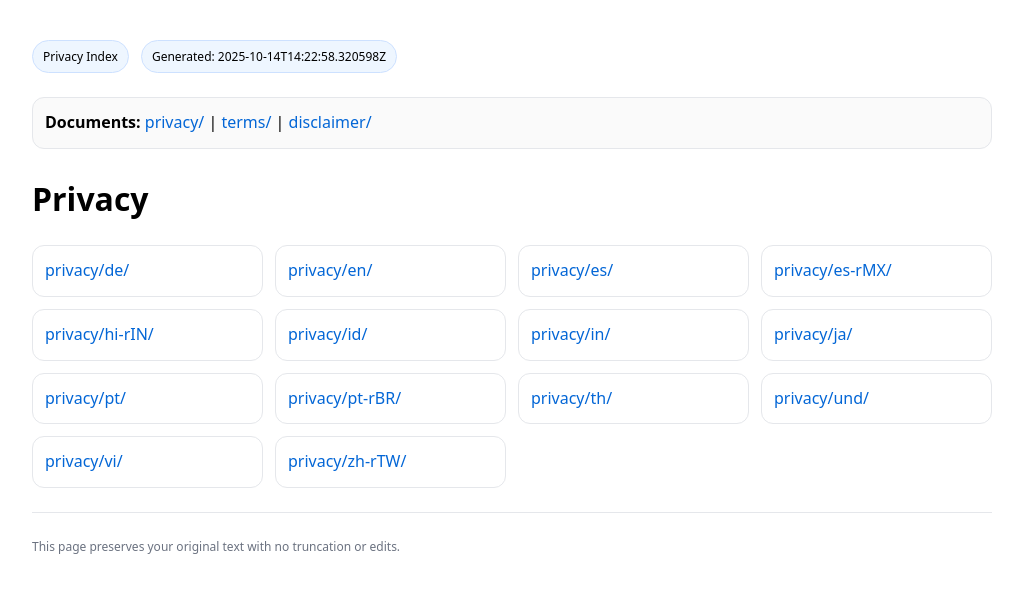
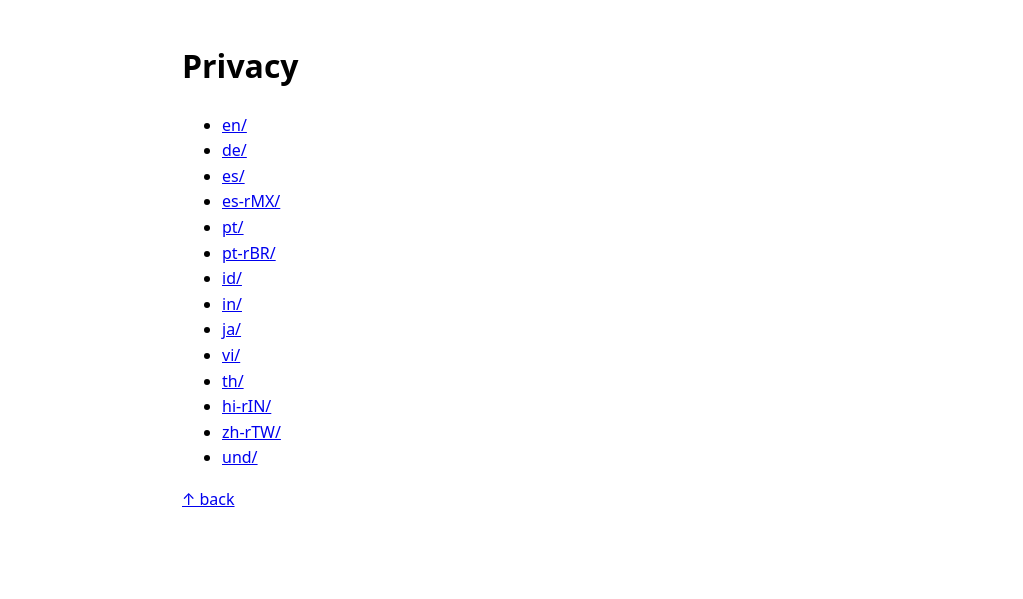
Before and after one commit to tjeowls116-creator/policy-site, a plain HTML site: page privacy/index.html in a window 1280 px wide. Shown: the whole page, without its empty margins (8-1031 px from the left). Drawn offline with Linux system fonts and the light colour scheme.

Commit message:
Add files via upload

```diff
--- a/privacy/index.html
+++ b/privacy/index.html
@@ -1,31 +1,23 @@
 <!doctype html>
-<html lang="en">
-<head>
-<meta charset="utf-8"/>
-<meta name="viewport" content="width=device-width, initial-scale=1"/>
-<title>Privacy Index</title>
-<style>
-body{font-family: system-ui, -apple-system, Segoe UI, Roboto, Helvetica, Arial, 'Apple SD Gothic Neo', 'Noto Sans KR', sans-serif; line-height:1.6; margin:40px; max-width: 960px}
-code,pre{background:#f6f8fa;border-radius:8px;padding:12px;overflow:auto}
-pre{white-space:pre-wrap;word-break:break-word}
-a{text-decoration:none;color:#0366d6}
-.header{display:flex;gap:12px;flex-wrap:wrap;margin-bottom:24px}
-.badge{background:#eef6ff;border:1px solid #cde1ff;border-radius:999px;padding:6px 10px;font-size:12px}
-.nav{margin-bottom:24px;padding:12px;border:1px solid #e5e7eb;border-radius:12px;background:#fafafa}
-hr{border:none;border-top:1px solid #e5e7eb;margin:24px 0}
-.small{color:#6b7280;font-size:12px}
-.langgrid{display:grid;grid-template-columns:repeat(auto-fill,minmax(220px,1fr));gap:12px}
-.card{border:1px solid #e5e7eb;border-radius:12px;padding:12px;background:#fff}
-</style>
-</head>
-<body>
-<div class="header">
-<span class="badge">Privacy Index</span>
-<span class="badge">Generated: 2025-10-14T14:22:58.320598Z</span>
-</div>
-<div class="nav"><strong>Documents:</strong> <a href="/privacy/">privacy/</a> | <a href="/terms/">terms/</a> | <a href="/disclaimer/">disclaimer/</a></div>
-<h1>Privacy</h1><div class='langgrid'><div class="card"><a href="/privacy/de/">privacy/de/</a></div><div class="card"><a href="/privacy/en/">privacy/en/</a></div><div class="card"><a href="/privacy/es/">privacy/es/</a></div><div class="card"><a href="/privacy/es-rMX/">privacy/es-rMX/</a></div><div class="card"><a href="/privacy/hi-rIN/">privacy/hi-rIN/</a></div><div class="card"><a href="/privacy/id/">privacy/id/</a></div><div class="card"><a href="/privacy/in/">privacy/in/</a></div><div class="card"><a href="/privacy/ja/">privacy/ja/</a></div><div class="card"><a href="/privacy/pt/">privacy/pt/</a></div><div class="card"><a href="/privacy/pt-rBR/">privacy/pt-rBR/</a></div><div class="card"><a href="/privacy/th/">privacy/th/</a></div><div class="card"><a href="/privacy/und/">privacy/und/</a></div><div class="card"><a href="/privacy/vi/">privacy/vi/</a></div><div class="card"><a href="/privacy/zh-rTW/">privacy/zh-rTW/</a></div></div>
-<hr/>
-<div class="small">This page preserves your original text with no truncation or edits.</div>
-</body>
-</html>
+<meta charset="utf-8">
+<meta name="viewport" content="width=device-width,initial-scale=1">
+<title>Privacy Documents</title>
+<style>body{font-family:system-ui,-apple-system,Segoe UI,Roboto,Helvetica,Arial,sans-serif;max-width:900px;margin:40px auto;padding:0 16px;line-height:1.6}</style>
+<h1>Privacy</h1>
+<ul>
+<li><a href="./en/">en/</a></li>
+<li><a href="./de/">de/</a></li>
+<li><a href="./es/">es/</a></li>
+<li><a href="./es-rMX/">es-rMX/</a></li>
+<li><a href="./pt/">pt/</a></li>
+<li><a href="./pt-rBR/">pt-rBR/</a></li>
+<li><a href="./id/">id/</a></li>
+<li><a href="./in/">in/</a></li>
+<li><a href="./ja/">ja/</a></li>
+<li><a href="./vi/">vi/</a></li>
+<li><a href="./th/">th/</a></li>
+<li><a href="./hi-rIN/">hi-rIN/</a></li>
+<li><a href="./zh-rTW/">zh-rTW/</a></li>
+<li><a href="./und/">und/</a></li>
+</ul>
+<p><a href="../">↑ back</a></p>
```
